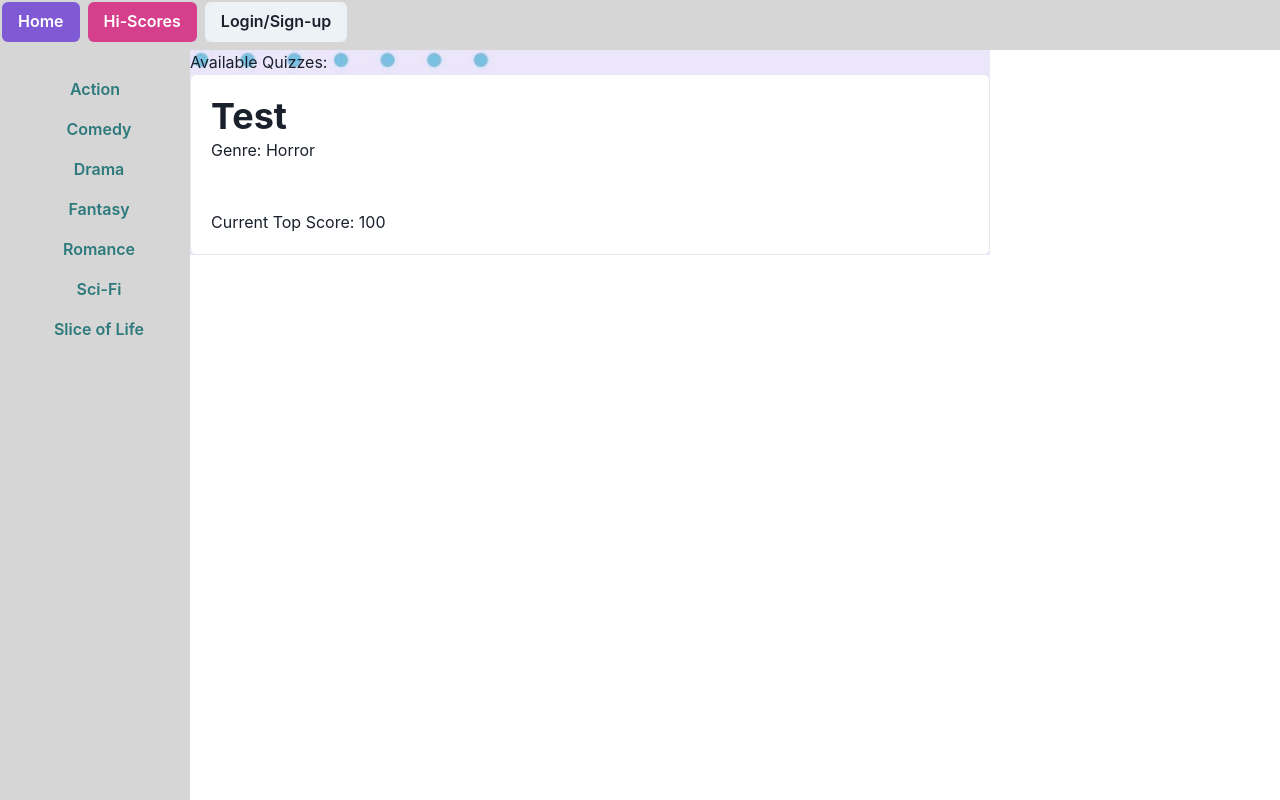
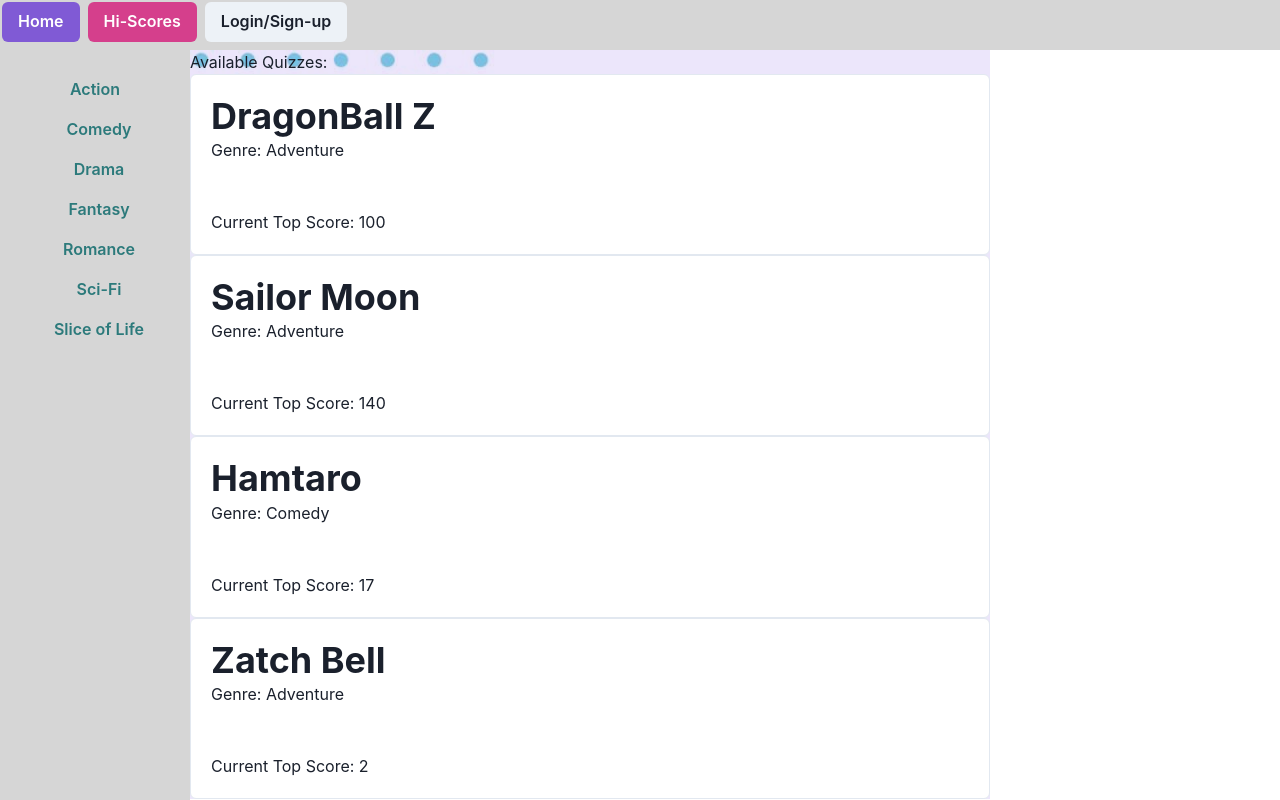
Before and after one commit to TheMikal/Quizimation, a React (Create React App) app in the folder client/quizimation/: page / in a window 1280 px wide. Built offline with nearby package versions, Linux system fonts and the light colour scheme.

Commit message:
quizList comp and some homepage

```diff
--- a/client/quizimation/src/components/QuizList.js
+++ b/client/quizimation/src/components/QuizList.js
@@ -1 +1,46 @@
 import React from "react";
+import TitleTile from "./TitleTile";
+
+function QuizList() {
+    let Quizzes = [
+        {
+            id: 1,
+            quizTitle: "DragonBall Z",
+            genre: "Adventure",
+            topScore: 100
+        },
+        {
+            id: 2,
+            quizTitle: "Sailor Moon",
+            genre: "Adventure",
+            topScore: 140
+        },
+        {
+            id: 3,
+            quizTitle: "Hamtaro",
+            genre: "Comedy",
+            topScore: 17
+        },
+        {
+            id: 4,
+            quizTitle: "Zatch Bell",
+            genre: "Adventure",
+            topScore: 2
+        },
+    ];
+
+    return (
+        <div>
+            {Quizzes.map((quiz) => (
+                <TitleTile
+                    key={quiz.id}
+                    quizTitle={quiz.quizTitle}
+                    genre={quiz.genre}
+                    topScore={quiz.topScore}
+                />
+            ))}
+        </div>
+    )
+}
+
+export default QuizList;
--- a/client/quizimation/src/pages/home/index.js
+++ b/client/quizimation/src/pages/home/index.js
@@ -1,6 +1,6 @@
 // page code for the home page
 import React from 'react';
-import TitleTile from '../../components/TitleTile.js';
+import QuizList from '../../components/QuizList.js';
 
 function Home() {
     return(
@@ -8,11 +8,7 @@
             <div id='backgroundColor'>
                 <h2>Available Quizzes:</h2>
                 <section>
-                    <TitleTile
-                        quizTitle= {"Test"}
-                        genre={"Horror"}
-                        topScore={"100"}
-                    />
+                    <QuizList />
                     {/* map the titleTile component over available quizzes */}
                 </section>
             </div>
```
Also changed, not shown: client/quizimation/public/Hamtaro.jpg (added).
